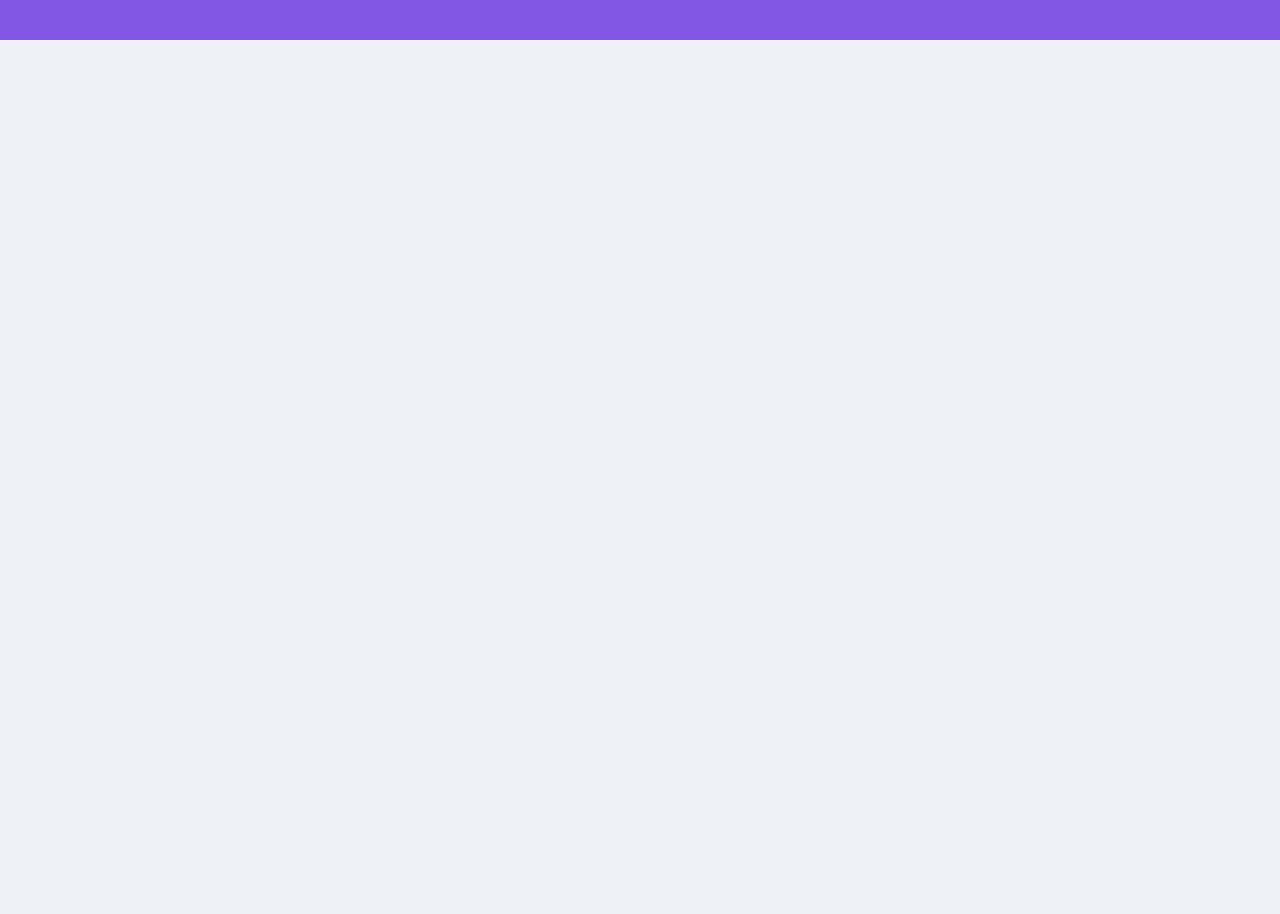
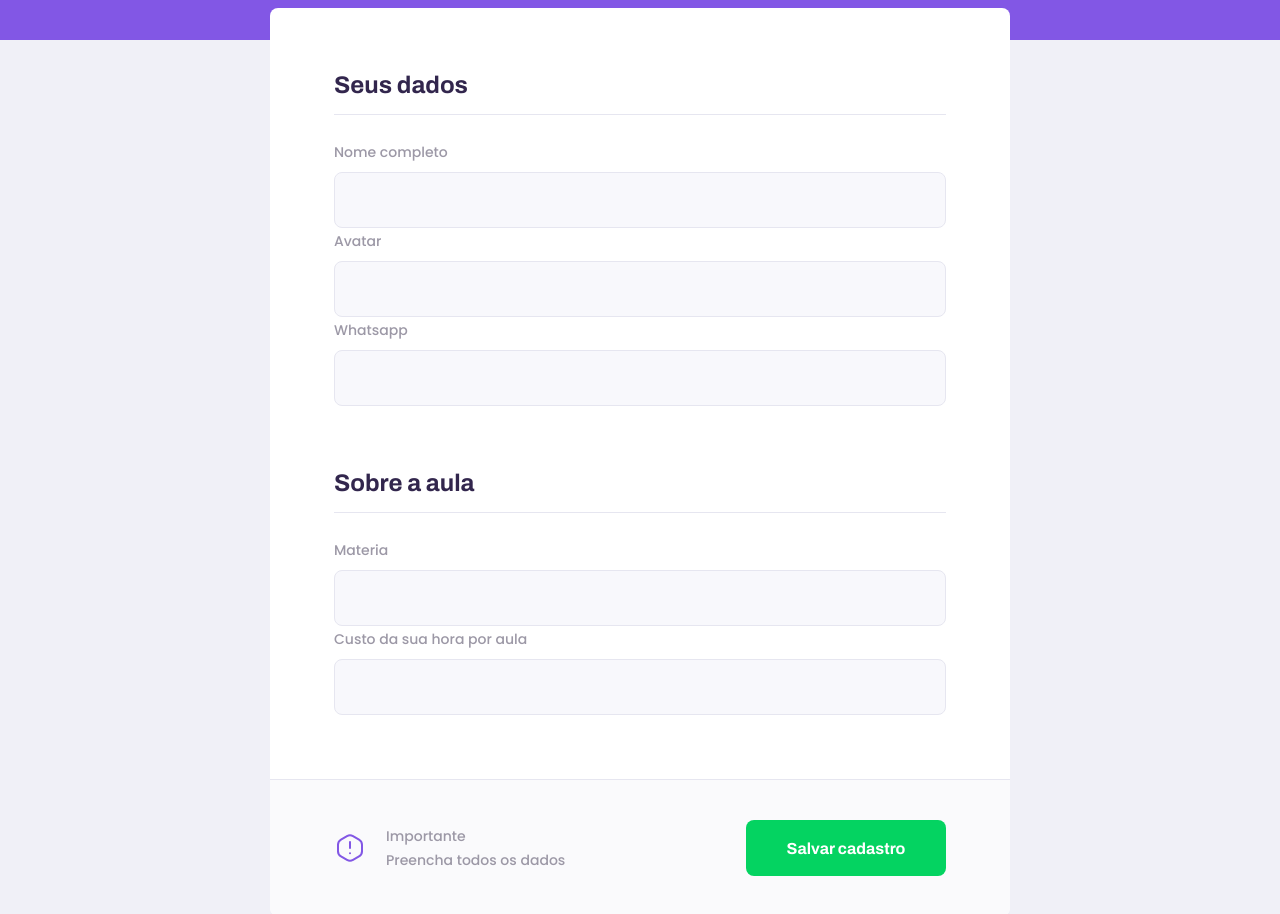
Before and after one commit to gabrielrmodesto/nlw2web, a React (Create React App) app: page /give-classes in a window 1280 px wide. Shown: the part 300-1214 px from the top of the page. Before the commit the page ends 800 px from the top, so only its background shows below. Built offline with nearby package versions, Linux system fonts and the light colour scheme.

Commit message:
Teacher form build and style

```diff
--- /dev/null
+++ b/src/components/Input/index.tsx
@@ -0,0 +1,16 @@
+import React, { InputHTMLAttributes } from "react";
+import './styles.css'
+interface InputProps extends InputHTMLAttributes<HTMLInputElement> {
+	label: string;
+	name: string;
+}
+
+const Input: React.FC<InputProps> = ({ label, name, ...rest }) => {
+	return (
+		<div className="input-block">
+			<label htmlFor={name}>{label}</label>
+			<input type="text" id={name} {...rest} />
+		</div>
+	);
+};
+export default Input;
--- /dev/null
+++ b/src/components/Input/styles.css
@@ -0,0 +1,35 @@
+.input-block {
+	position: relative;
+}
+.input-block + .input-block {
+	margin-top: 1.4rem;
+}
+.input-block label {
+	font-size: 1.4rem;
+}
+.input-block input {
+	width: 100%;
+	height: 5.6rem;
+	margin-top: 0.8rem;
+	border-radius: 0.8rem;
+	background: var(--color-input-background);
+	border: 1px solid var(--color-line-in-white);
+	outline: 0;
+	padding: 0 1.6rem;
+	font: 1.6rem Archivo;
+}
+.input-block:focus-within::after {
+	width: calc(100% - 3.2rem);
+	height: 2px;
+	content: "";
+	background: var(--color-primary-light);
+	position: absolute;
+	left: 1.6rem;
+	right: 1.6rem;
+	bottom: 0;
+}
+@media (min-width: 700px) {
+	.input-block + .input-block {
+		margin-top: 0;
+	}
+}
--- a/src/components/PageHeader/index.tsx
+++ b/src/components/PageHeader/index.tsx
@@ -6,6 +6,7 @@
 
 interface PageHeaderProps {
 	title: string;
+	description?: string;
 }
 
 const PageHeader: React.FC<PageHeaderProps> = (props) => {
@@ -19,7 +20,7 @@
 			</div>
 			<div className="header-content">
 				<strong>{props.title}</strong>
-
+				{props.description && <p>{props.description}</p>}
 				{props.children}
 			</div>
 		</header>
--- a/src/components/PageHeader/styles.css
+++ b/src/components/PageHeader/styles.css
@@ -32,6 +32,13 @@
 	line-height: 4.2rem;
 	color: var(--color-title-in-primary);
 }
+.page-header .header-content p{
+	max-width: 30rem;
+	font-size: 1.6rem;
+	line-height: 2.6rem;
+	color: var(--color-text-in-primary);
+	margin-top: 2.4rem;
+}
 @media (min-width: 700px){
 	.page-header{
 		height: 340px;
--- a/src/pages/TeachersForm/index.tsx
+++ b/src/pages/TeachersForm/index.tsx
@@ -1,10 +1,39 @@
 import React from "react";
 import PageHeader from "../../components/PageHeader";
+import "./styles.css";
+import Input from "../../components/Input";
+import warningIcon from "../../assets/images/icons/warning.svg";
 
 export default function TeachersForms() {
 	return (
-		<div id="page-teacher-list" className="container">
-			<PageHeader title="Que incrivel que voce quer dar aulas" />
+		<div id="page-teacher-form" className="container">
+			<PageHeader
+				title="Que incrivel que voce quer dar aulas"
+				description="O primeiro passo é preencher esse formulário de inscrição"
+			/>
+			<main>
+				<fieldset>
+					<legend>Seus dados</legend>
+					<Input name="name" label="Nome completo" />
+					<Input name="avatar" label="Avatar" />
+					<Input name="whatsapp" label="Whatsapp" />
+				</fieldset>
+				<fieldset>
+					<legend>Sobre a aula</legend>
+					<Input name="subject" label="Materia" />
+					<Input name="cost" label="Custo da sua hora por aula" />
+				</fieldset>
+				<footer>
+					<p>
+						<img src={warningIcon} alt="Aviso importante"/>
+						Importante <br/>
+						Preencha todos os dados
+					</p>
+					<button type="button">
+						Salvar cadastro
+					</button>
+				</footer>
+			</main>
 		</div>
 	);
 }
--- /dev/null
+++ b/src/pages/TeachersForm/styles.css
@@ -0,0 +1,97 @@
+#page-teacher-form{
+	width: 100vw;
+	height: 100vh;
+}
+#page-teacher-form .page-header .header-content{
+	margin-bottom: 6.4rem;
+}
+#page-teacher-form main{
+	background: var(--color-box-base);
+	width: 100%;
+	max-width: 74rem;
+	border-radius: 0.8rem;
+	margin: -3.2rem auto 3.2rem;
+	padding-top: 6.4rem;
+	overflow: hidden;
+}
+#page-teacher-form main fieldset{
+	border: 0;
+	padding: 0 2.4rem;
+}
+#page-teacher-form main fieldset + fieldset{
+	margin-top: 6.4rem;
+}
+#page-teacher-form main fieldset legend{
+	font: 700 2.4rem Archivo;
+	color: var(--color-text-title);
+	margin-bottom: 2.4rem;
+	display: flex;
+	align-items: center;
+	justify-content: space-between;
+	width: 100%;
+	padding-bottom: 1.6rem;
+	border-bottom: 1px solid var(--color-line-in-white);
+}
+#page-teacher-form main label{
+	color: var(--color-text-complement);
+}
+#page-teacher-form main footer{
+	padding: 4rem 2.4rem;
+	background: var(--color-box-footer);
+	border-top: 1px solid var(--color-line-in-white);
+	margin-top: 6.4rem;
+}
+#page-teacher-form main footer p{
+	display: flex;
+	align-items: center;
+	justify-content: center;
+	font-size: 1.4rem;
+	line-height: 2.4rem;
+	color: var(--color-text-complement);
+}
+#page-teacher-form main footer p img{
+	margin-right: 2rem;
+}
+#page-teacher-form main footer button{
+	width: 100%;
+	height: 5.6rem;
+	background: var(--color-secundary);
+	color: var(--color-button-text);
+	border: 0;
+	border-radius: 0.8rem;
+	cursor: pointer;
+	font: 700 1.6rem Archivo;
+	display: flex;
+	align-items: center;
+	justify-content: center;
+	text-decoration: none;
+	transition: background-color 0.2s;
+	margin-top: 3.2rem;
+}
+#page-teacher-form main footer button:hover{
+	background: var(--color-secundary-dark);
+}
+@media (min-width: 700px){
+	#page-teacher-form{
+		max-width: 100vw;
+	}
+	#page-teacher-form .page-header .header-content{
+		margin-bottom: 0;
+	}
+	#page-teacher-form main fieldset{
+		padding: 0 6.4rem;
+	}
+	#page-teacher-form main footer{
+		padding: 4.0rem 6.4rem;
+		display: flex;
+		align-items: center;
+		justify-content: space-between;
+	}
+	#page-teacher-form main footer p{
+		justify-content: space-between;
+	}
+	#page-teacher-form main footer button{
+		width: 20rem;
+		margin-top: 0;
+	}
+}
--- a/src/pages/TeachersList/index.tsx
+++ b/src/pages/TeachersList/index.tsx
@@ -2,24 +2,17 @@
 import "./styles.css";
 import PageHeader from "../../components/PageHeader";
 import TeacherItem from "../../components/TeacherItem";
+import Input from "../../components/Input";
 
 export default function TeachersList() {
 	return (
 		<div id="page-teacher-list" className="container">
 			<PageHeader title="Estes sao os proffys disponiveis">
 				<form id="search-teachers">
-					<div className="input-block">
-						<label htmlFor="subject">Materia</label>
-						<input type="text" id="subject" />
-					</div>
-					<div className="input-block">
-						<label htmlFor="week_day">Dia da semana</label>
-						<input type="text" id="week_day" />
-					</div>
-					<div className="input-block">
-						<label htmlFor="time">Hora</label>
-						<input type="text" id="time" />
-					</div>
+					<Input name="subject" label="Materia" />
+					<Input name="week_day" label="Dia da semana" />
+					<Input type="time" name="time" label="Hora" />
+
 				</form>
 			</PageHeader>
 			<main>
--- a/src/pages/TeachersList/styles.css
+++ b/src/pages/TeachersList/styles.css
@@ -8,37 +8,6 @@
 #search-teachers label{
 	color: var(--color-text-in-primary);
 }
-#search-teachers .input-block{
-	position: relative;
-}
-#search-teachers .input-block + .input-block{
-	margin-top: 1.4rem;
-}
-#search-teachers .input-block label{
-	font-size: 1.4rem;
-}
-#search-teachers .input-block input{
-	width: 100%;
-	height: 5.6rem;
-	margin-top: 0.8rem;
-	border-radius: 0.8rem;
-	background: var(--color-input-background);
-	border: 1px solid var(-color-line-in-white);
-	outline: 0;
-	padding: 0 1.6rem;
-	font: 1.6rem Archivo;
-}
-#search-teachers .input-block:focus-within::after{
-	width: calc(100% - 3.2rem);
-	height: 2px;
-	content: '';
-	background: var(--color-primary-light);
-	position: absolute;
-	left: 1.6rem;
-	right: 1.6rem;
-	bottom: 0;
-}
-
 @media (min-width: 700px){
 	#page-teacher-list{
 		max-width: 100%;
```
